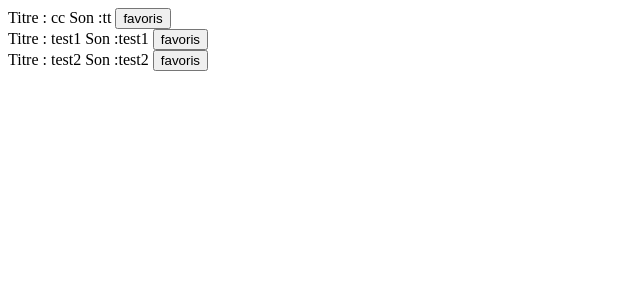
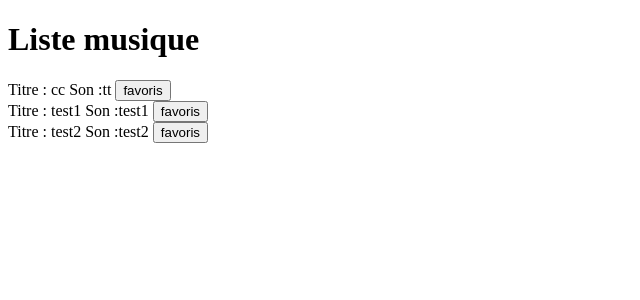
Before and after one commit to Louisterryn/SoundCloud, a Nuxt app: page / in a window 1280 px wide. Shown: the top 300 px of the page, without its empty margins (0-640 px from the left). Built offline with nearby package versions, Linux system fonts and the light colour scheme.

Commit message:
ajout titre playlist

```diff
--- a/components/favoris.vue
+++ b/components/favoris.vue
@@ -1,5 +1,6 @@
 <template>
   <div>
+    <h1>Favoris</h1>
     <div v-for="musique in selectedMusique">
       Titre : {{ musique.titre }} Son :{{ musique.son }}
     </div>
--- a/pages/index.vue
+++ b/pages/index.vue
@@ -5,7 +5,9 @@
       :selectedMusique="selectedMusique"
       class="componsantFavoris"
     />
+     <h1>Liste musique</h1>
     <div class="mainFavoris" v-for="(musique, index) in musiques" :key="index">
+
       Titre : {{ musique.titre }} Son :{{ musique.son }}
       <button v-show="musique.afficher" @click="getFavoris(index)">
         favoris
```
